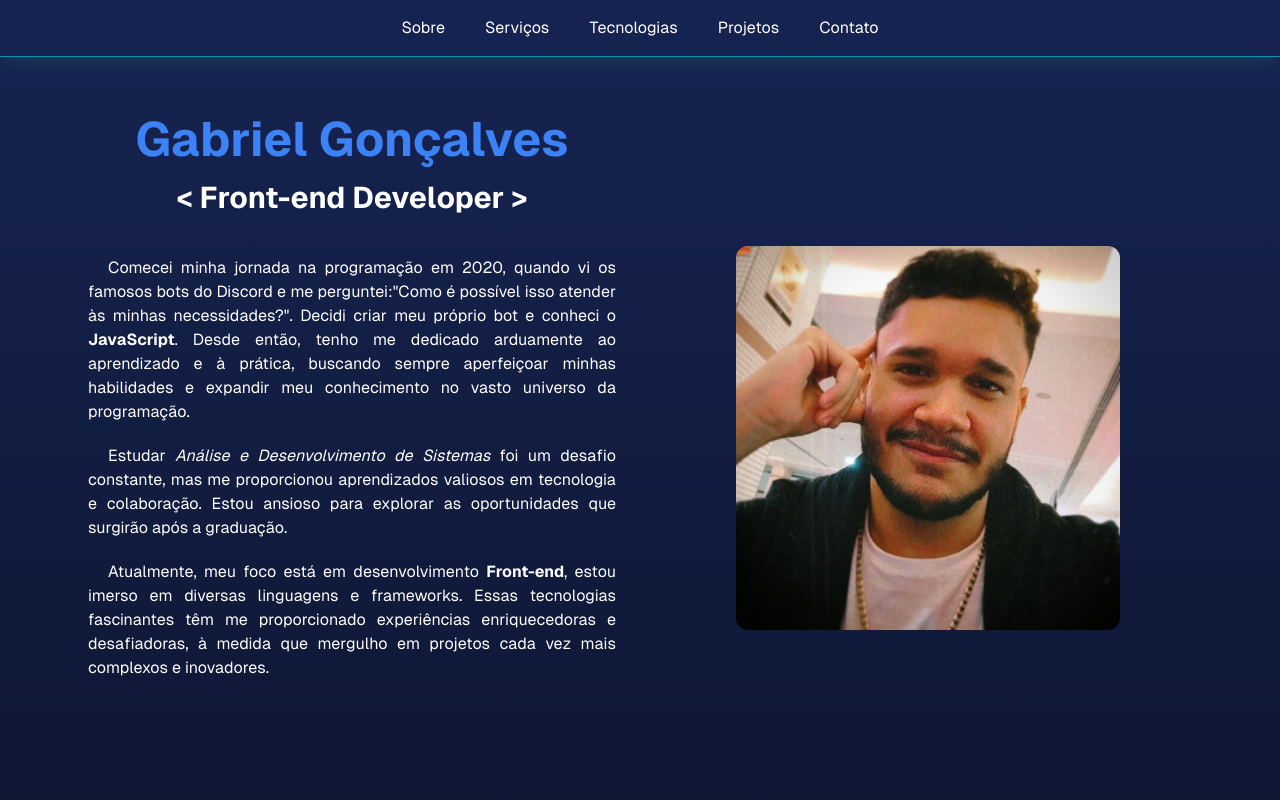
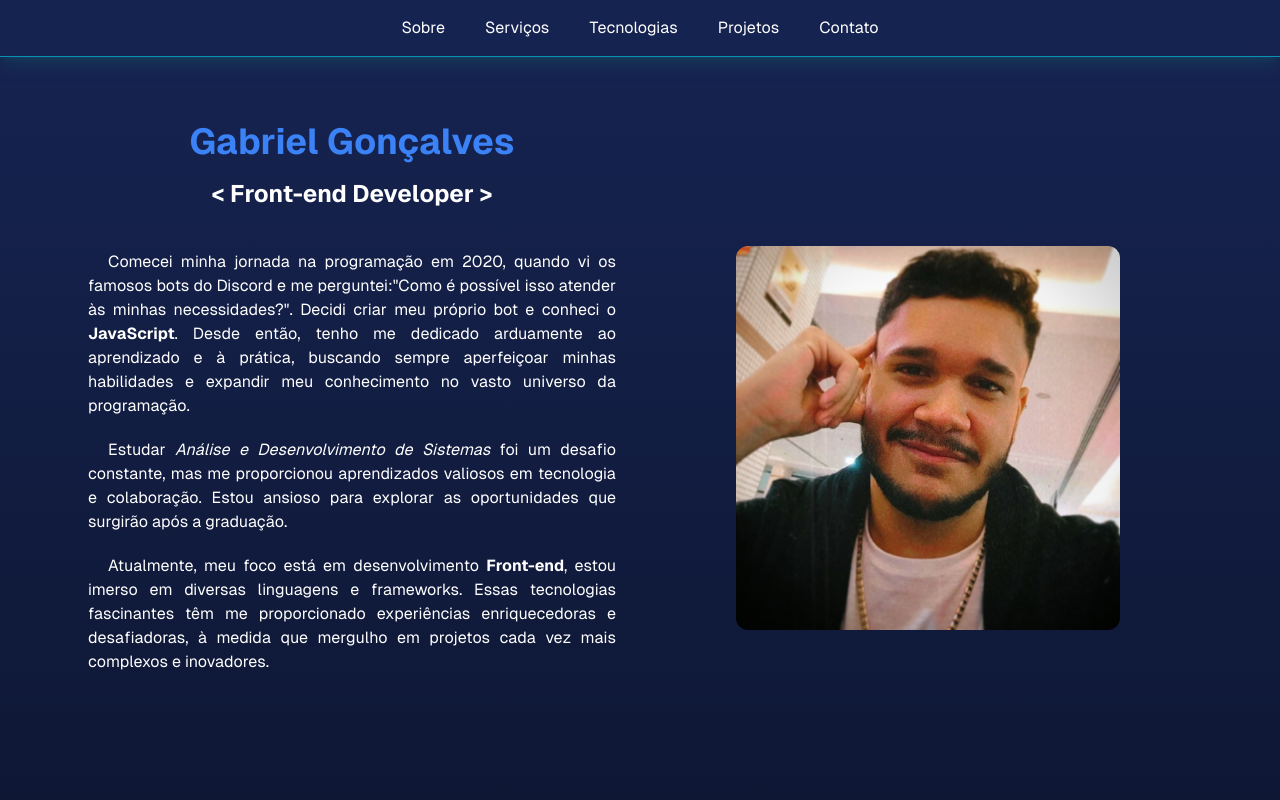
Before and after one commit to gabriellucasvh/Portifolio, a Next.js app: page / in a window 1280 px wide. Shown: the top 800 px of the page. Built offline with nearby package versions, Linux system fonts and the light colour scheme.

Commit message:
Ajusta tamanho de fonte nos títulos da página inicial
- Reduz o tamanho da fonte do nome de md:text-5xl para md:text-4xl
- Diminui o tamanho da fonte do título de cargo de md:text-3xl para md:text-2xl

```diff
--- a/src/components/Inicio.tsx
+++ b/src/components/Inicio.tsx
@@ -5,10 +5,10 @@ const Inicio = () => {
     <div className="relative w-full min-h-screen flex items-center justify-center pb-5 -mt-24 md:-mt-14" id="sobre">
       <div className="grid grid-cols-1 md:grid-cols-2 gap-8 max-w-6xl w-full p-4">
         <section className="p-2 text-justify">
-          <h1 className="font-bold text-3xl md:text-5xl flex justify-center mb-4 text-blue-500 mt-32">
+          <h1 className="font-bold text-3xl md:text-4xl flex justify-center mb-4 text-blue-500 mt-32">
             Gabriel Gonçalves
           </h1>
-          <h2 className="font-bold text-xl sm:text-3xl md:text-3xl flex justify-center mb-10">
+          <h2 className="font-bold text-xl sm:text-3xl md:text-2xl flex justify-center mb-10">
             &lt; Front-end Developer &gt;
           </h2>
           <p className="indent-5 text-break">
```
